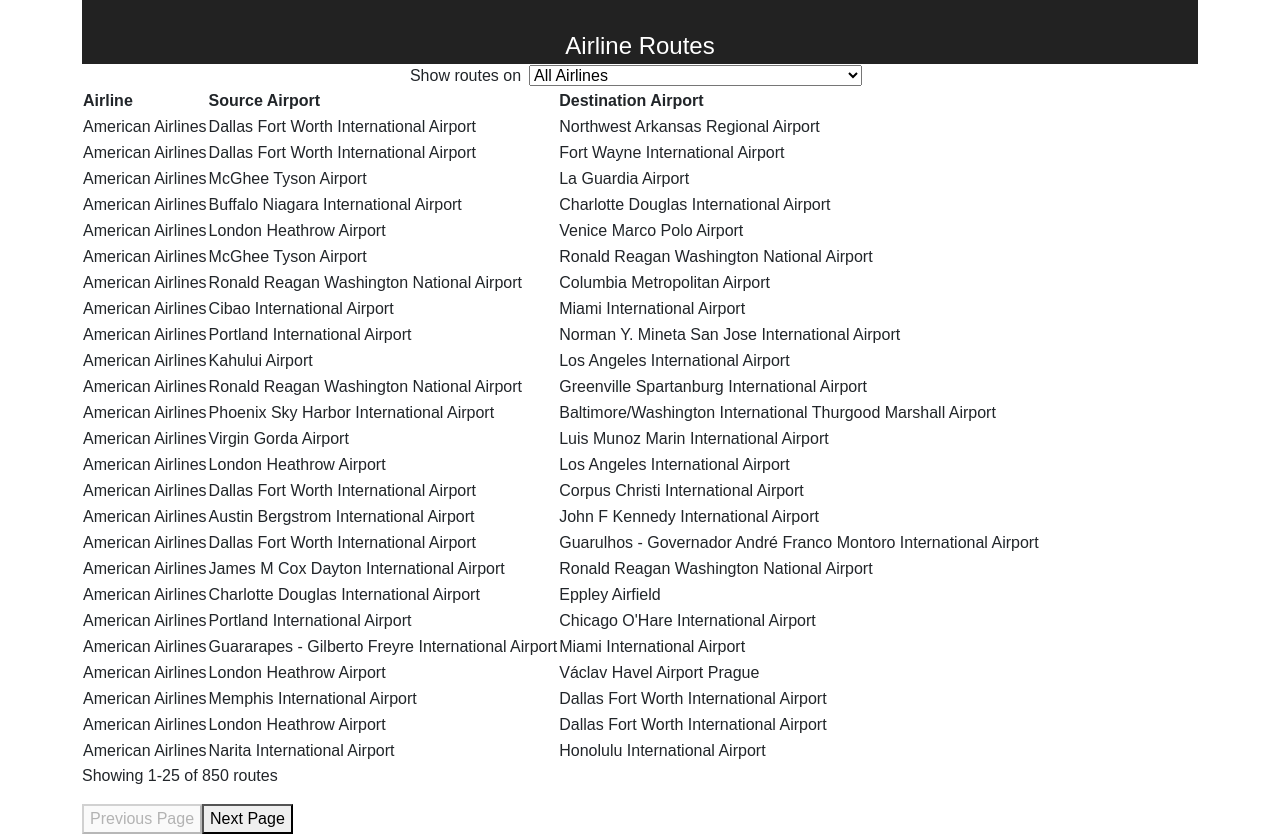
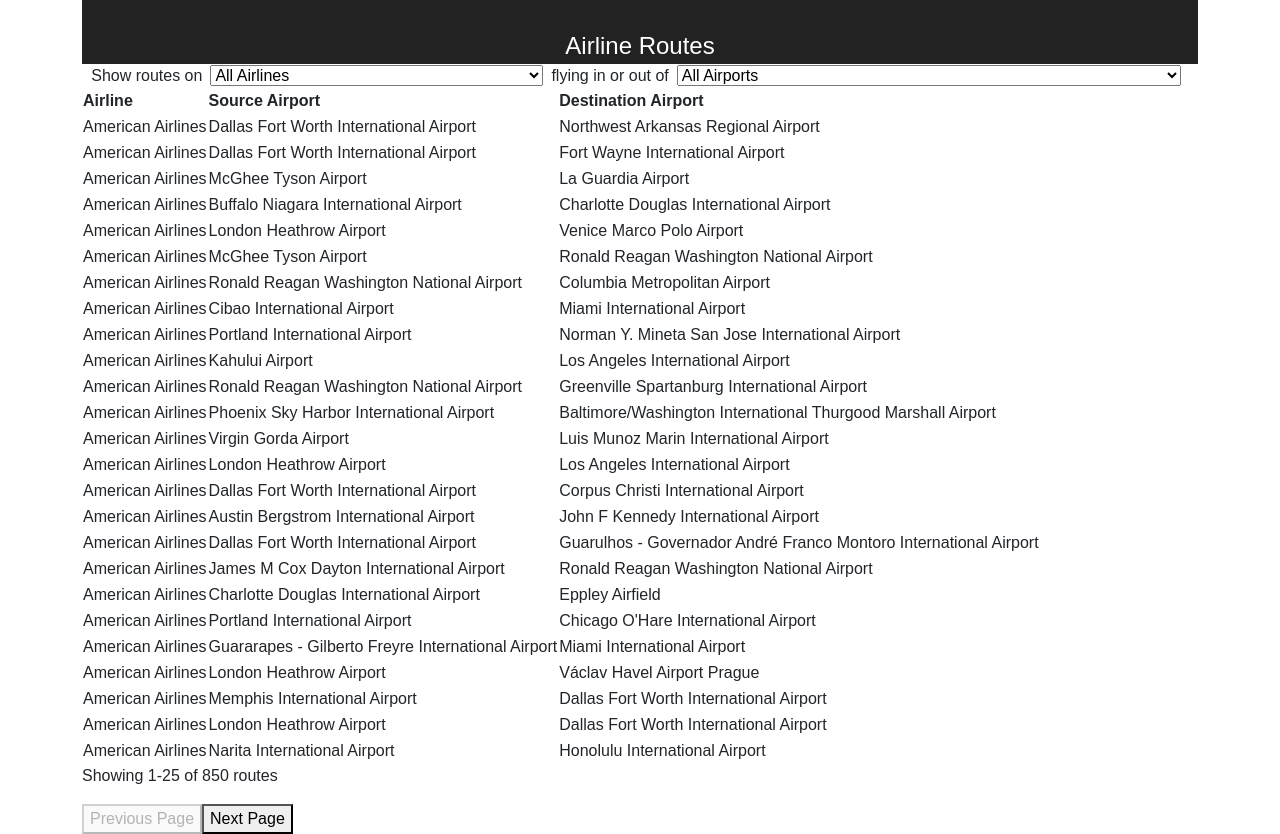
Before and after one commit to 918benjamin/airlines-routes, a React (Create React App) app: page / in a window 1280 px wide. Built offline with nearby package versions, Linux system fonts and the light colour scheme.

Commit message:
Step8: filter routes by Airport

```diff
--- a/src/App.js
+++ b/src/App.js
@@ -45,7 +45,19 @@
     const airlineId = event.target.value;
 
     if (airlineId) {
-      setRoutes(data.routes.filter(route => route.airline === parseInt(airlineId, 10)));
+      setRoutes(routes.filter(route => route.airline === parseInt(airlineId, 10)));
+    } else {
+      setRoutes(data.routes);
+    }
+  }
+
+  const filterByAirport = (event) => {
+    const airportCode = event.target.value;
+
+    if (airportCode) {
+      setRoutes(routes.filter(route => {
+        return route.src === airportCode || route.dest === airportCode;
+      }));
     } else {
       setRoutes(data.routes);
     }
@@ -67,7 +79,18 @@
               allTitle="All Airlines"
               value=""
               onSelect={filterByAirline}
-              />
+            />
+          </label>
+          <label>
+            flying in or out of
+            <Select
+              options={data.airports}
+              valueKey="code"
+              titleKey="name"
+              allTitle="All Airports"
+              value=""
+              onSelect={filterByAirport}
+            />
           </label>
         </form>
       </section>
```
